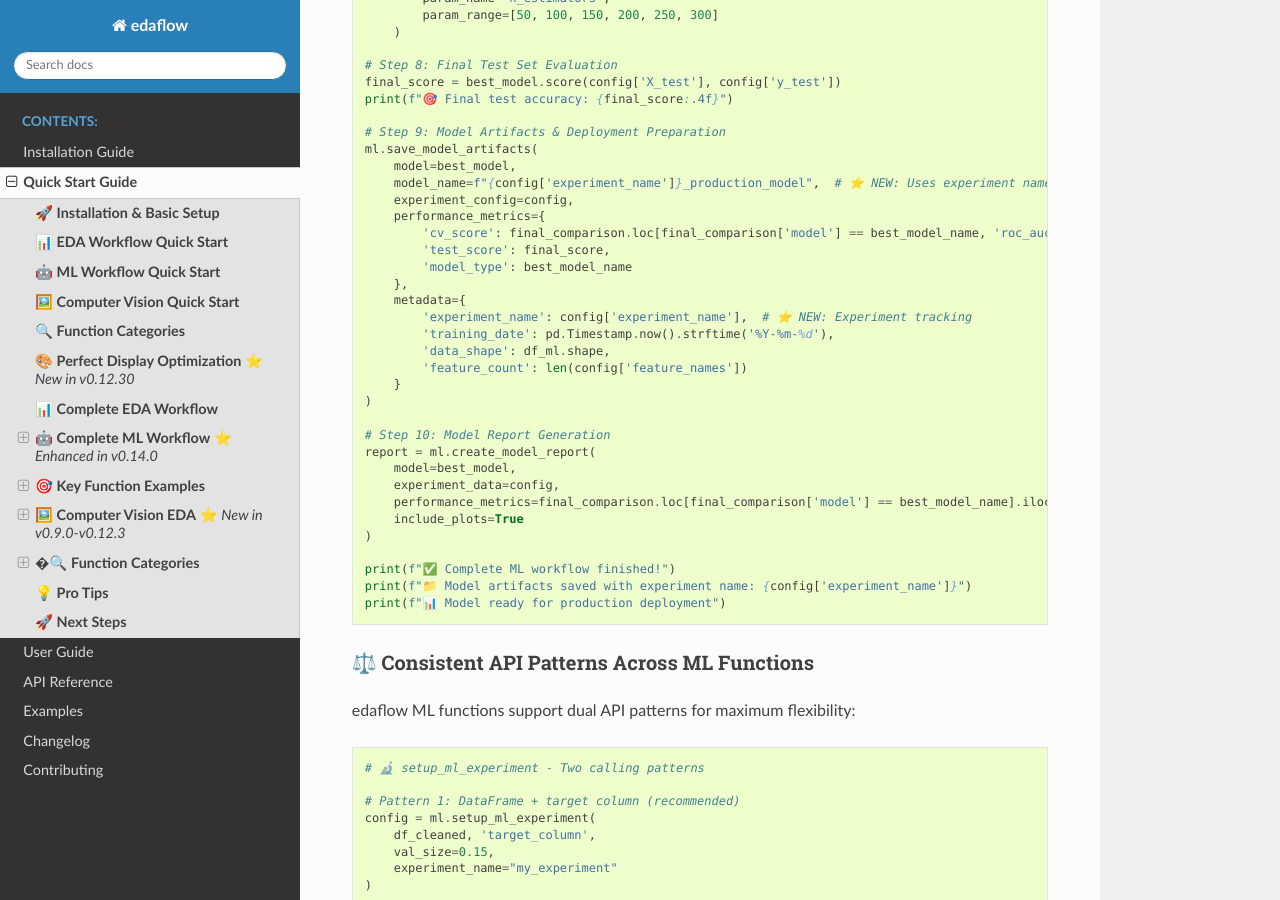
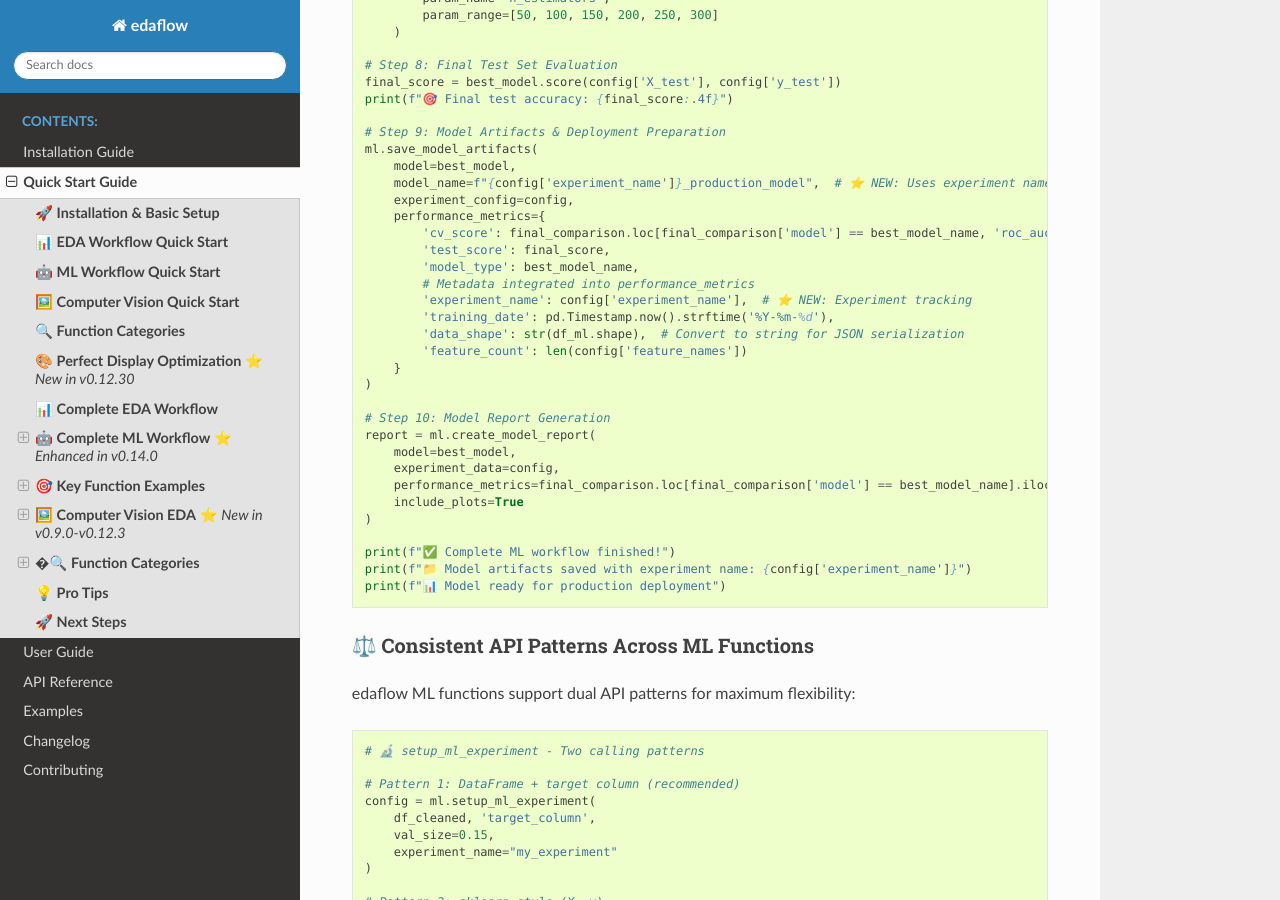
Before and after one commit to evanlow/edaflow, a Sphinx documentation site: the page built from docs/source/quickstart.rst, in a window 1280 px wide and 900 px high, scrolled down 8800 px. Built offline with Sphinx 7.4.7 and the Read the Docs theme 3.1.0, drawn with Linux system fonts in a browser that asks for light colours; pages that are not in the unit, such as notebooks, are missing from menus.

Commit message:
CRITICAL: Fix TypeError in Step 9 save_model_artifacts
Fixed TypeError: unexpected keyword argument 'metadata' in Step 9:

docs/source/quickstart.rst:
- Removed separate 'metadata' parameter (not supported by function)
- Integrated metadata fields into 'performance_metrics' dictionary:
  * experiment_name
  * training_date
  * data_shape (converted to string for JSON serialization)
  * feature_count

Root Cause: save_model_artifacts() function signature doesn't accept
'metadata' parameter. The function saves performance_metrics to JSON,
so metadata should be included there.

This fixes the 'unexpected keyword argument' TypeError in Step 9.

```diff
--- a/docs/source/quickstart.rst
+++ b/docs/source/quickstart.rst
@@ -505,12 +505,11 @@
        performance_metrics={
            'cv_score': final_comparison.loc[final_comparison['model'] == best_model_name, 'roc_auc'].iloc[0],
            'test_score': final_score,
-           'model_type': best_model_name
-       },
-       metadata={
+           'model_type': best_model_name,
+           # Metadata integrated into performance_metrics
            'experiment_name': config['experiment_name'],  # ⭐ NEW: Experiment tracking
            'training_date': pd.Timestamp.now().strftime('%Y-%m-%d'),
-           'data_shape': df_ml.shape,
+           'data_shape': str(df_ml.shape),  # Convert to string for JSON serialization
            'feature_count': len(config['feature_names'])
        }
    )
```
